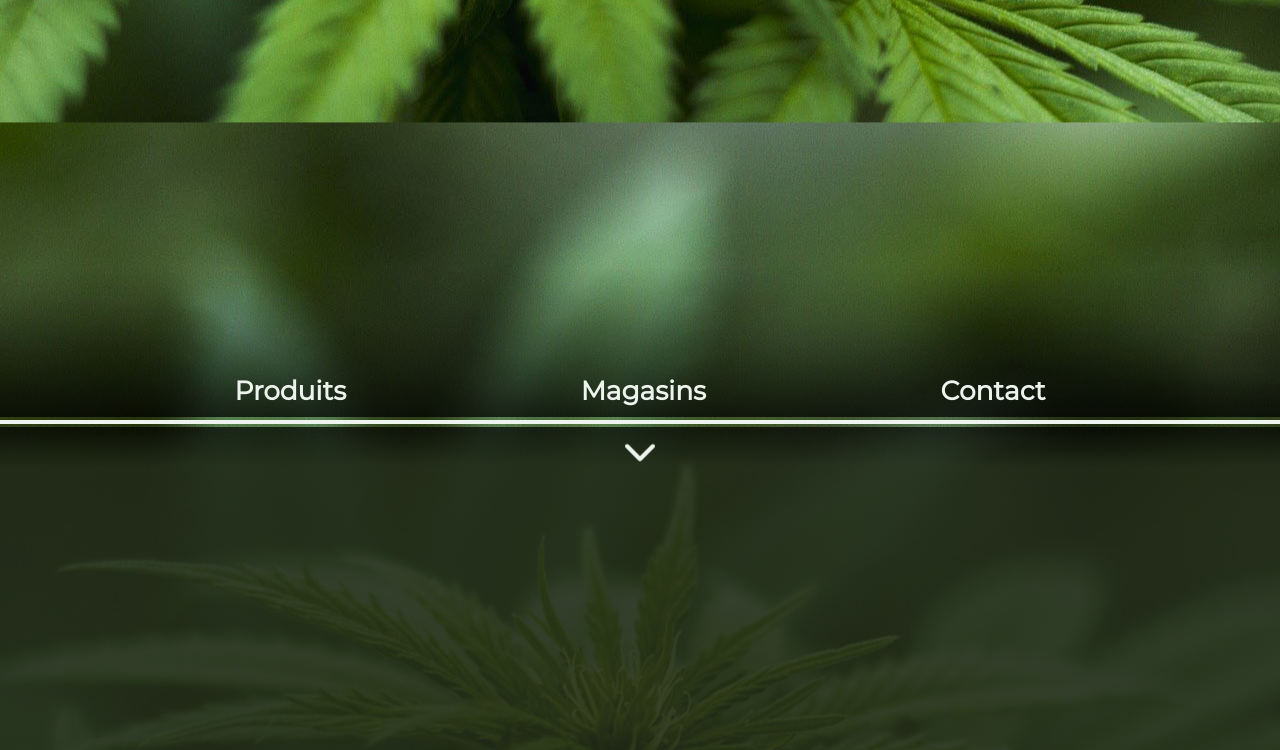
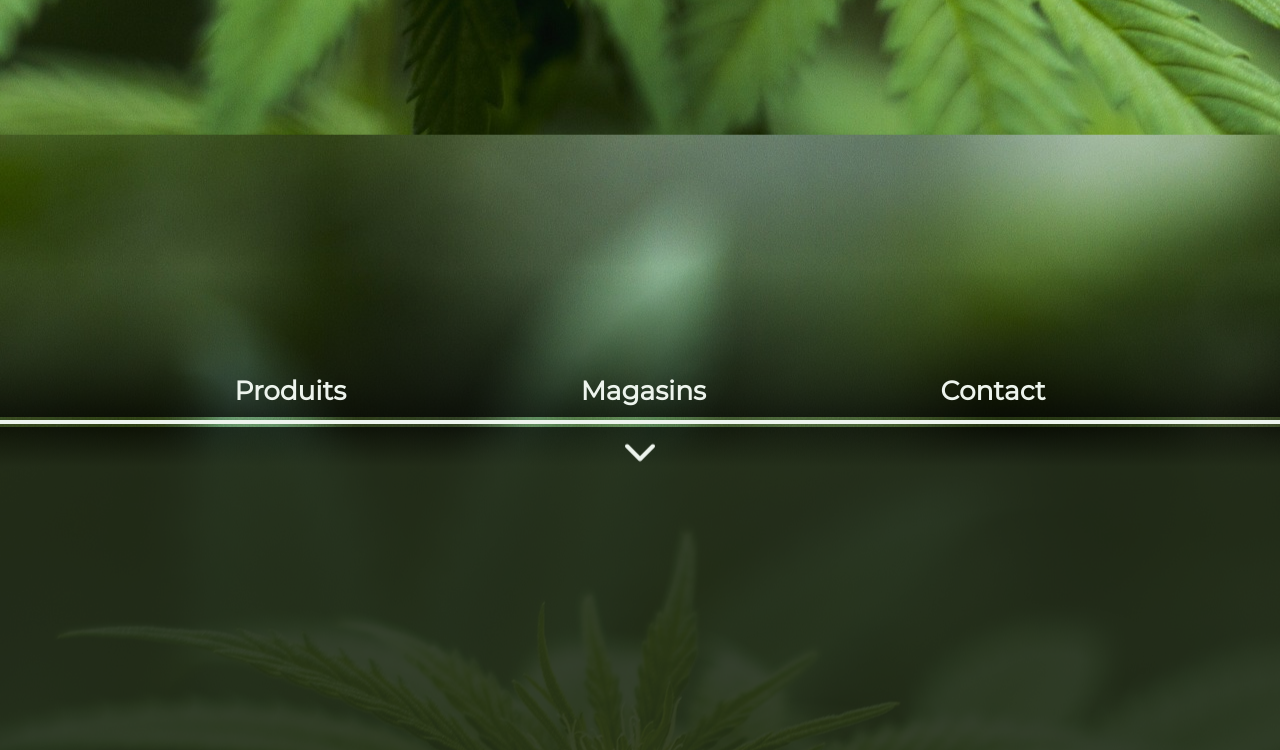
Before and after one commit to ThiryGaetan/GreenHouse2, a plain HTML site: page index.html in a window 1280 px wide. Shown: the part 333-1083 px from the top of the page. Drawn offline with Linux system fonts and the light colour scheme.

Commit message:
body test

```diff
--- a/assets/css/style.css
+++ b/assets/css/style.css
@@ -21,8 +21,8 @@ html {
 }
 body {
     /* overflow-y: scroll; */
-    background-image: url('../img/home/header.jpg');
-    background-position: bottom;
+    background-image: url('../img/home/header2.jpg');
+    background-position: center;
     background-attachment: fixed;
     background-color: #202918d2;
 }
```
Also changed, not shown: assets/img/home/header2.jpg (added).
